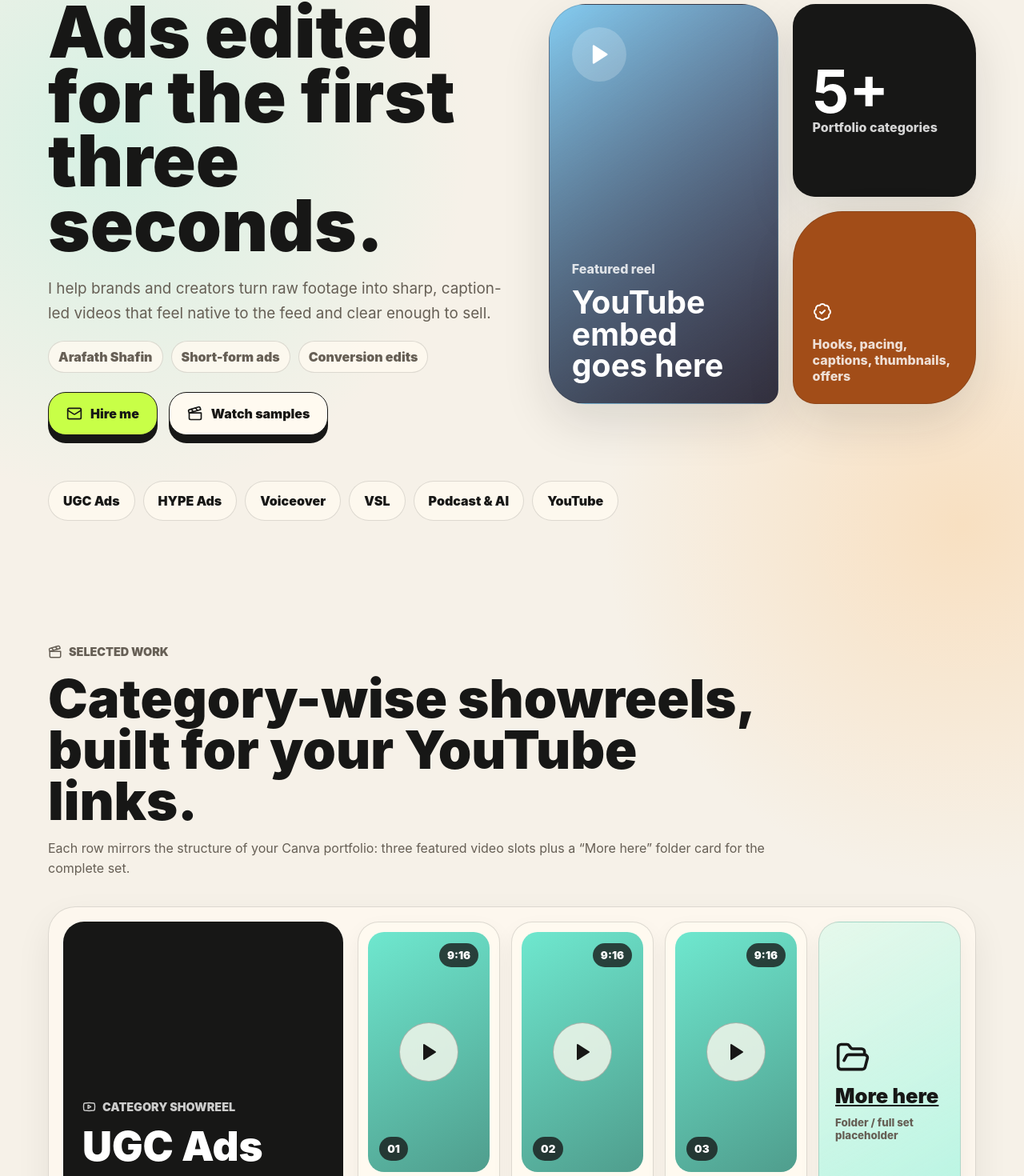
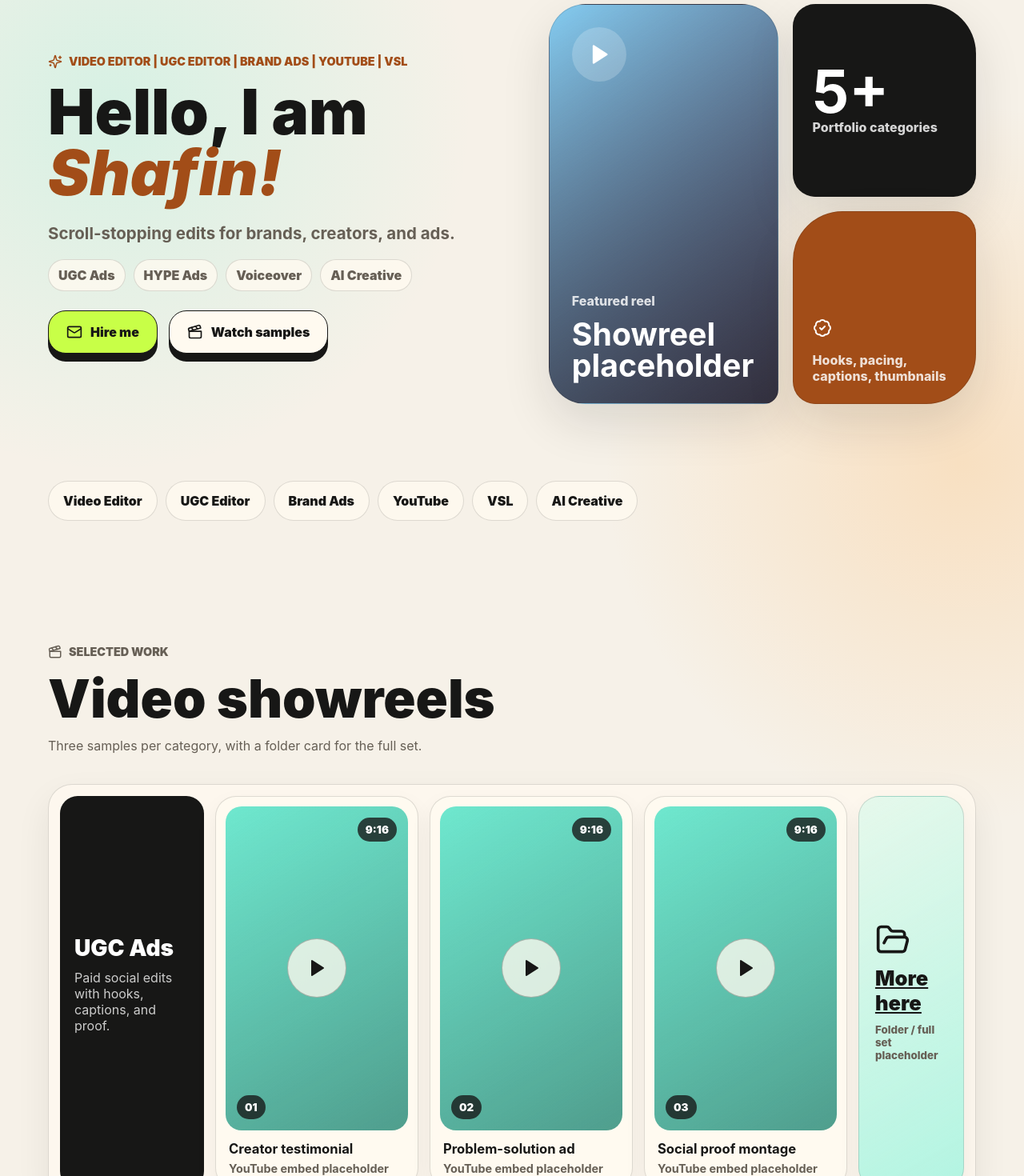
Before and after one commit to xeonshx/portfolio, a React (Vite) app: page / in a window 1280 px wide. Shown: the part 201-1671 px from the top of the page at 80% size. Built offline with nearby package versions, Linux system fonts and the light colour scheme.

Commit message:
Make portfolio more glanceable

```diff
--- a/src/main.jsx
+++ b/src/main.jsx
@@ -8,44 +8,45 @@ import {
   Mail,
   Play,
   Sparkles,
-  Youtube,
 } from 'lucide-react';
 import './styles.css';
 
-const categories = ['UGC Ads', 'HYPE Ads', 'Voiceover', 'VSL', 'Podcast & AI', 'YouTube'];
+const categories = ['Video Editor', 'UGC Editor', 'Brand Ads', 'YouTube', 'VSL', 'AI Creative'];
 
 const showreels = [
   {
     title: 'UGC Ads',
-    summary: 'Creator-led edits for paid social: fast hooks, proof moments, captions, and thumb-stopping pacing.',
+    summary: 'Paid social edits with hooks, captions, and proof.',
     accent: 'mint',
     moreUrl: 'https://photos.app.goo.gl/YPPkXLnuWomS3PSTA',
     samples: ['Creator testimonial', 'Problem-solution ad', 'Social proof montage'],
   },
   {
     title: 'HYPE Ads',
-    summary: 'High-energy sports, creator, and launch edits built around rhythm, impact frames, and momentum.',
+    summary: 'Fast, loud, high-retention cuts.',
     accent: 'lime',
     moreUrl: '#contact',
     samples: ['Sports highlight', 'Lifestyle hype cut', 'App/product motion ad'],
   },
   {
     title: 'Voiceover & Bilingual Ads',
-    summary: 'Voice-led edits with clean subtitle systems, natural timing, and multilingual ad structure.',
+    summary: 'Voice-led ads with clean subtitles.',
     accent: 'sky',
     moreUrl: 'https://photos.app.goo.gl/YPPkXLnuWomS3PSTA',
     samples: ['Founder voiceover', 'Bilingual explainer', 'Narrative testimonial'],
   },
   {
     title: 'Video Sales Letter (VSL)',
-    summary: 'Long-form conversion videos shaped around problem, proof, mechanism, offer, and CTA.',
+    summary: 'One wide VSL slot for long-form sales edits.',
     accent: 'orange',
     moreUrl: 'https://photos.app.goo.gl/Fu2JqKmgsPzQyUDR6',
-    samples: ['Offer breakdown', 'Brand proof section', 'CTA sequence'],
+    format: '16:9',
+    layout: 'wide',
+    samples: ['Video Sales Letter placeholder'],
   },
   {
     title: 'Podcast & AI Ads',
-    summary: 'Authority clips, podcast repurposing, AI-assisted concepts, and scroll-ready talking-head edits.',
+    summary: 'Podcast clips and AI-assisted ad concepts.',
     accent: 'pink',
     moreUrl: '#contact',
     samples: ['Podcast clip', 'AI concept ad', 'Talking-head authority edit'],
@@ -63,11 +64,11 @@ const clients = [
   'Analucia',
 ];
 
-function VideoPlaceholder({ label, index, accent }) {
+function VideoPlaceholder({ label, index, accent, format = '9:16', layout = 'portrait' }) {
   return (
-    <article className={`videoCard ${accent}`}>
+    <article className={`videoCard ${accent} ${layout}`}>
       <div className="videoChrome">
-        <span className="format">9:16</span>
+        <span className="format">{format}</span>
         <button aria-label={`Play ${label} placeholder`}>
           <Play size={24} fill="currentColor" />
         </button>
@@ -81,17 +82,24 @@ function VideoPlaceholder({ label, index, accent }) {
 
 function ShowreelRow({ reel }) {
   return (
-    <section className="reelRow" id={reel.title.toLowerCase().replaceAll(' ', '-')}>
+    <section
+      className={`reelRow ${reel.layout === 'wide' ? 'wide' : ''}`}
+      id={reel.title.toLowerCase().replaceAll(' ', '-')}
+    >
       <div className="reelIntro">
-        <p className="eyebrow">
-          <Youtube size={17} /> Category showreel
-        </p>
         <h3>{reel.title}</h3>
         <p>{reel.summary}</p>
       </div>
       <div className="reelGrid">
         {reel.samples.map((sample, index) => (
-          <VideoPlaceholder key={sample} label={sample} index={index} accent={reel.accent} />
+          <VideoPlaceholder
+            key={sample}
+            label={sample}
+            index={index}
+            accent={reel.accent}
+            format={reel.format}
+            layout={reel.layout === 'wide' ? 'wide' : 'portrait'}
+          />
         ))}
         <a className={`folderCard ${reel.accent}`} href={reel.moreUrl}>
           <FolderOpen size={44} />
@@ -112,7 +120,6 @@ function App() {
         </a>
         <div className="navlinks">
           <a href="#work">Work</a>
-          <a href="#ai-creative">AI creative</a>
           <a href="#clients">Clients</a>
           <a href="#contact">Contact</a>
         </div>
@@ -121,17 +128,15 @@ function App() {
       <section id="top" className="hero">
         <div className="heroCopy">
           <p className="eyebrow">
-            <Sparkles size={18} /> Video editor for UGC, brand ads, VSLs and AI creative
+            <Sparkles size={18} /> Video Editor | UGC Editor | Brand Ads | YouTube | VSL
           </p>
-          <h1>Ads edited for the first three seconds.</h1>
-          <p className="lede">
-            I help brands and creators turn raw footage into sharp, caption-led videos that feel
-            native to the feed and clear enough to sell.
-          </p>
+          <h1>Hello, I am <span>Shafin!</span></h1>
+          <p className="lede">Scroll-stopping edits for brands, creators, and ads.</p>
           <div className="heroProof">
-            <span>Arafath Shafin</span>
-            <span>Short-form ads</span>
-            <span>Conversion edits</span>
+            <span>UGC Ads</span>
+            <span>HYPE Ads</span>
+            <span>Voiceover</span>
+            <span>AI Creative</span>
           </div>
           <div className="heroActions">
             <a className="primaryBtn" href="mailto:shafinhaque123456@gmail.com">
@@ -147,7 +152,7 @@ function App() {
           <div className="heroReel">
             <Play size={30} fill="currentColor" />
             <span>Featured reel</span>
-            <strong>YouTube embed goes here</strong>
+            <strong>Showreel placeholder</strong>
           </div>
           <div className="heroMini dark">
             <strong>5+</strong>
@@ -155,7 +160,7 @@ function App() {
           </div>
           <div className="heroMini warm">
             <BadgeCheck size={24} />
-            <span>Hooks, pacing, captions, thumbnails, offers</span>
+            <span>Hooks, pacing, captions, thumbnails</span>
           </div>
         </div>
       </section>
@@ -173,11 +178,8 @@ function App() {
           <p className="eyebrow">
             <Clapperboard size={18} /> Selected work
           </p>
-          <h2>Category-wise showreels, built for your YouTube links.</h2>
-          <p>
-            Each row mirrors the structure of your Canva portfolio: three featured video slots plus
-            a “More here” folder card for the complete set.
-          </p>
+          <h2>Video showreels</h2>
+          <p>Three samples per category, with a folder card for the full set.</p>
         </div>
 
         <div className="showreelStack">
@@ -187,37 +189,10 @@ function App() {
         </div>
       </section>
 
-      <section id="ai-creative" className="aiCreative">
-        <div>
-          <p className="eyebrow">
-            <Sparkles size={18} /> Additional capability
-          </p>
-          <h2>AI-assisted creative for faster ad testing.</h2>
-          <p>
-            When a project needs more angles, hooks, or visual directions, I can support the edit
-            with AI-assisted concepting and asset prep without making the final video feel generic.
-          </p>
-        </div>
-        <div className="capabilityPanel">
-          <article>
-            <strong>Hook angles</strong>
-            <p>More opening ideas and script routes before choosing what deserves an edit.</p>
-          </article>
-          <article>
-            <strong>Ad variations</strong>
-            <p>Useful for testing different intros, captions, formats, and offer framing.</p>
-          </article>
-          <article>
-            <strong>Visual direction</strong>
-            <p>Reference boards and creative routes that help the final timeline move faster.</p>
-          </article>
-        </div>
-      </section>
-
       <section id="clients" className="clients">
         <div className="sectionHeader split">
           <h2>Clients</h2>
-          <p>Logo placeholders for now. We can swap in brand marks later without changing layout.</p>
+          <p>Brand marks can replace these placeholders later.</p>
         </div>
         <div className="clientGrid">
           {clients.map((client) => (
@@ -233,7 +208,7 @@ function App() {
           <p className="eyebrow">
             <FolderOpen size={18} /> Ready for links
           </p>
-          <h2>Send the YouTube URLs later. The embed slots are already mapped.</h2>
+          <h2>Send the YouTube links later. The slots are ready.</h2>
         </div>
         <a className="primaryBtn" href="mailto:shafinhaque123456@gmail.com">
           shafinhaque123456@gmail.com <ArrowUpRight size={20} />
--- a/src/styles.css
+++ b/src/styles.css
@@ -118,12 +118,17 @@ p {
 }
 
 h1 {
-  max-width: 650px;
+  max-width: 720px;
   margin-bottom: 22px;
-  font-size: clamp(3.9rem, 7vw, 7.6rem);
-  line-height: 0.9;
+  font-size: clamp(3.4rem, 6.1vw, 6.7rem);
+  line-height: 0.98;
   letter-spacing: 0;
   font-weight: 950;
+}
+
+h1 span {
+  color: var(--brown);
+  font-style: italic;
 }
 
 h2 {
@@ -145,8 +150,9 @@ h3 {
   max-width: 590px;
   margin-bottom: 18px;
   color: var(--muted);
-  font-size: 1.18rem;
-  line-height: 1.68;
+  font-size: 1.28rem;
+  line-height: 1.45;
+  font-weight: 750;
 }
 
 .heroProof,
@@ -299,7 +305,6 @@ h3 {
 }
 
 .work,
-.aiCreative,
 .clients,
 .contact {
   width: min(1160px, calc(100% - 32px));
@@ -313,7 +318,6 @@ h3 {
 }
 
 .sectionHeader p,
-.aiCreative p,
 .split p {
   color: var(--muted);
   line-height: 1.6;
@@ -326,23 +330,23 @@ h3 {
 
 .reelRow {
   display: grid;
-  grid-template-columns: minmax(240px, 0.72fr) minmax(0, 1.55fr);
-  gap: 18px;
+  grid-template-columns: 180px minmax(0, 1fr);
+  gap: 14px;
   align-items: stretch;
-  padding: 18px;
+  padding: 14px;
   border: 1px solid var(--line);
-  border-radius: 34px;
+  border-radius: 30px;
   background: rgba(255, 250, 240, 0.72);
   box-shadow: 0 18px 44px rgba(23, 23, 22, 0.07);
 }
 
 .reelIntro {
   display: flex;
-  min-height: 360px;
+  min-height: 0;
   flex-direction: column;
-  justify-content: flex-end;
-  padding: 24px;
-  border-radius: 26px;
+  justify-content: center;
+  padding: 18px;
+  border-radius: 22px;
   background: var(--ink);
   color: white;
 }
@@ -353,13 +357,19 @@ h3 {
 }
 
 .reelIntro h3 {
-  margin-bottom: 18px;
+  margin-bottom: 12px;
+  font-size: clamp(1.65rem, 2.2vw, 2.35rem);
+  line-height: 0.98;
 }
 
 .reelGrid {
   display: grid;
-  grid-template-columns: repeat(4, minmax(0, 1fr));
+  grid-template-columns: repeat(3, minmax(180px, 1fr)) minmax(130px, 0.52fr);
   gap: 14px;
+}
+
+.reelRow.wide .reelGrid {
+  grid-template-columns: minmax(0, 1fr) minmax(145px, 0.28fr);
 }
 
 .videoCard,
@@ -378,13 +388,18 @@ h3 {
 .videoChrome {
   position: relative;
   display: grid;
-  min-height: 300px;
+  min-height: 0;
+  aspect-ratio: 9 / 16;
   place-items: center;
   overflow: hidden;
   border-radius: 20px;
   background:
     linear-gradient(150deg, rgba(23, 23, 22, 0.04), rgba(23, 23, 22, 0.38)),
     var(--accent);
+}
+
+.videoCard.wide .videoChrome {
+  aspect-ratio: 16 / 9;
 }
 
 .mint {
@@ -476,35 +491,6 @@ h3 {
   font-weight: 850;
 }
 
-.aiCreative {
-  display: grid;
-  grid-template-columns: 0.9fr 1.35fr;
-  gap: 24px;
-  align-items: start;
-}
-
-.capabilityPanel {
-  display: grid;
-  grid-template-columns: repeat(3, minmax(0, 1fr));
-  gap: 14px;
-}
-
-.capabilityPanel article {
-  min-height: 260px;
-  padding: 22px;
-  border: 1px solid var(--line);
-  border-radius: 30px;
-  background: var(--surface);
-}
-
-.capabilityPanel strong {
-  display: block;
-  color: var(--brown);
-  font-size: 1.45rem;
-  line-height: 1.08;
-  font-weight: 950;
-}
-
 .split {
   display: grid;
   grid-template-columns: 0.7fr 1fr;
@@ -555,7 +541,6 @@ h3 {
 @media (max-width: 1020px) {
   .hero,
   .reelRow,
-  .aiCreative,
   .split {
     grid-template-columns: 1fr;
   }
@@ -571,6 +556,10 @@ h3 {
   .reelGrid,
   .clientGrid {
     grid-template-columns: repeat(2, minmax(0, 1fr));
+  }
+
+  .reelRow.wide .reelGrid {
+    grid-template-columns: 1fr;
   }
 }
 
@@ -590,12 +579,11 @@ h3 {
   }
 
   h1 {
-    font-size: 3.5rem;
+    font-size: 3.05rem;
   }
 
   .heroBoard,
   .reelGrid,
-  .capabilityPanel,
   .clientGrid {
     grid-template-columns: 1fr;
   }
```
